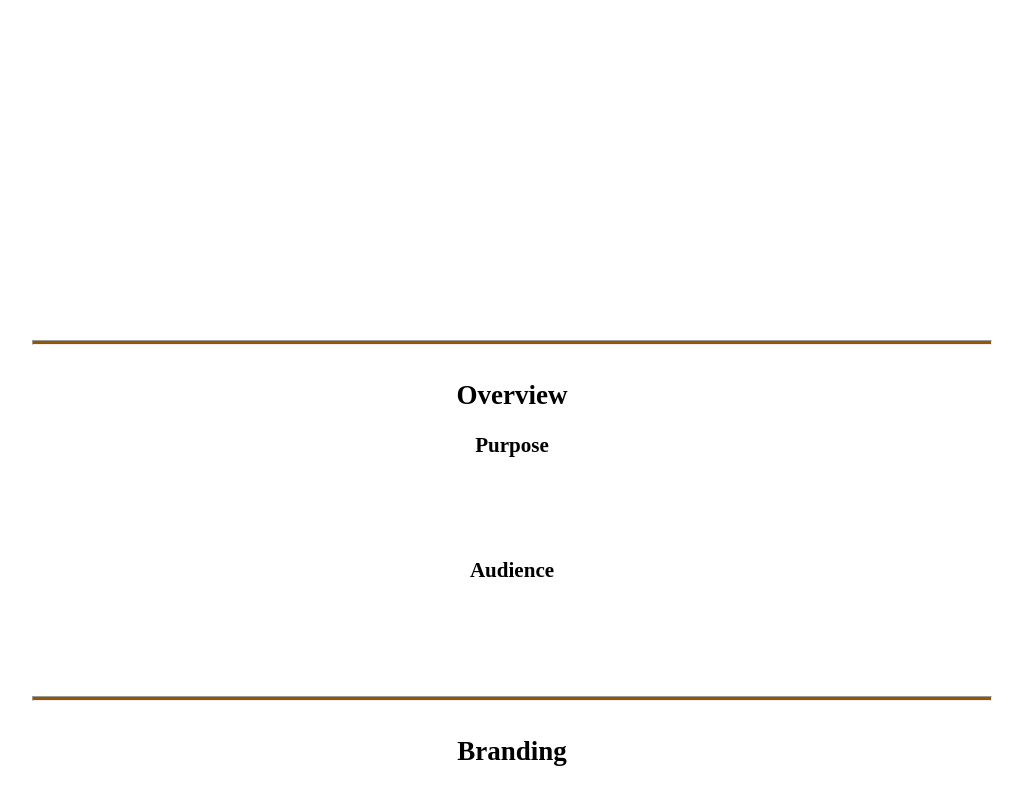
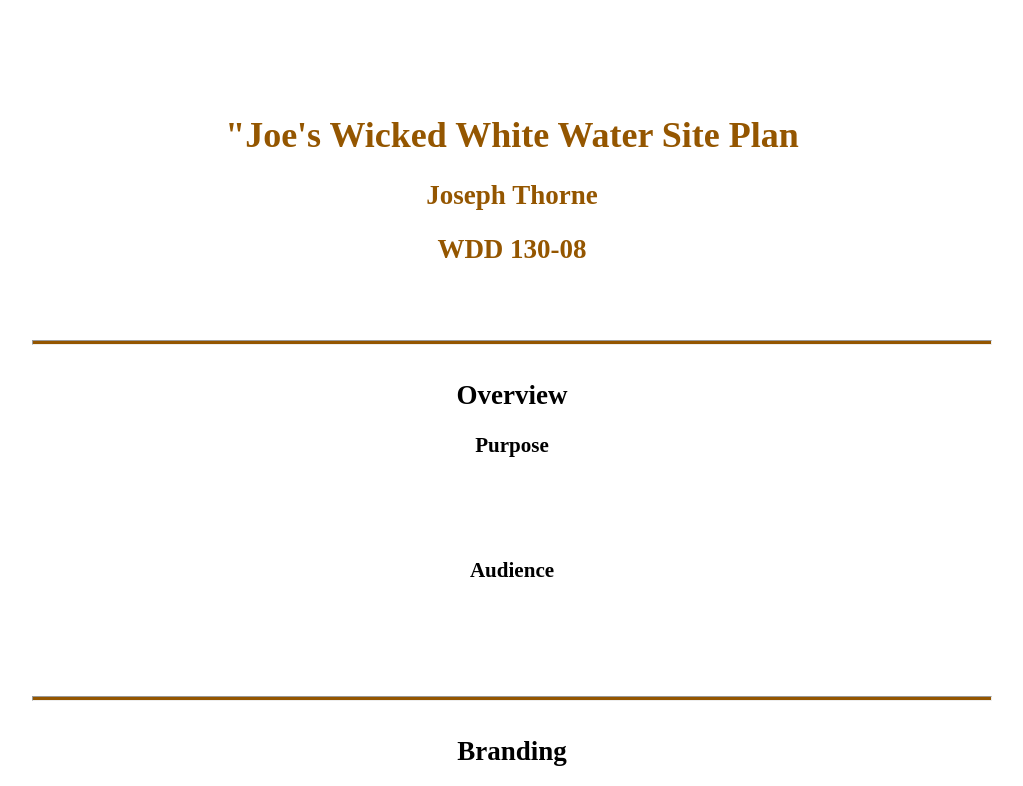
Before and after one commit to joeleont/wdd130, a plain HTML site: page wwr/site-plan-rafting.html in a window 1280 px wide. Shown: the top 786 px of the page, without its empty margins (128-1151 px from the left). Drawn offline with Linux system fonts and the light colour scheme.

Commit message:
2nd commit

```diff
--- a/wwr/site-plan-rafting.html
+++ b/wwr/site-plan-rafting.html
@@ -9,7 +9,7 @@
 
 <body>
   <header>
-    <h1> Joe's Wicked White Water Site Plan</h1>
+    <h1> "Joe's Wicked White Water Site Plan</h1>
     <h2>Joseph Thorne</h2>
     <h2>WDD 130-08</h2>
     <!-- In the header above, add the name of your site, your name and class number. For example if you are in section 3 you would put WDD 130-03 -->
--- a/wwr/styles/site-plan-rafting.css
+++ b/wwr/styles/site-plan-rafting.css
@@ -16,13 +16,13 @@ Fonts are separated by a & */
 
   /* these colors below should be chosen from among your palette colors above */
   --headline-color-on-white: #000000;  /* headlines on a white background */
-  --headline-color-on-color: white; /* headlines on a colored background */
+  --headline-color-on-color: #945600; /* headlines on a colored background */
   --paragraph-color-on-white: #0000; /* paragraph text on a white background */
-  --paragraph-color-on-color: white; /* paragraph text on a colored background */
+  --paragraph-color-on-color: #945600; /* paragraph text on a colored background */
   --paragraph-background-color: #0000  ;
   --nav-link-color: #0000;
   --nav-background-color: #C75000;
-  --nav-hover-link-color: white;
+  --nav-hover-link-color: #945600;
   --nav-hover-background-color: #621B00;
 }
 
```
